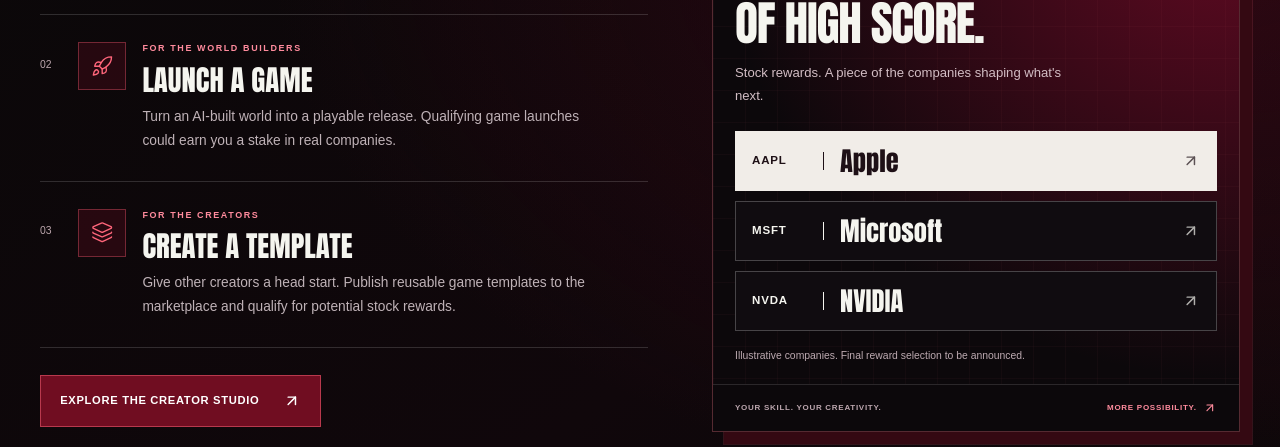
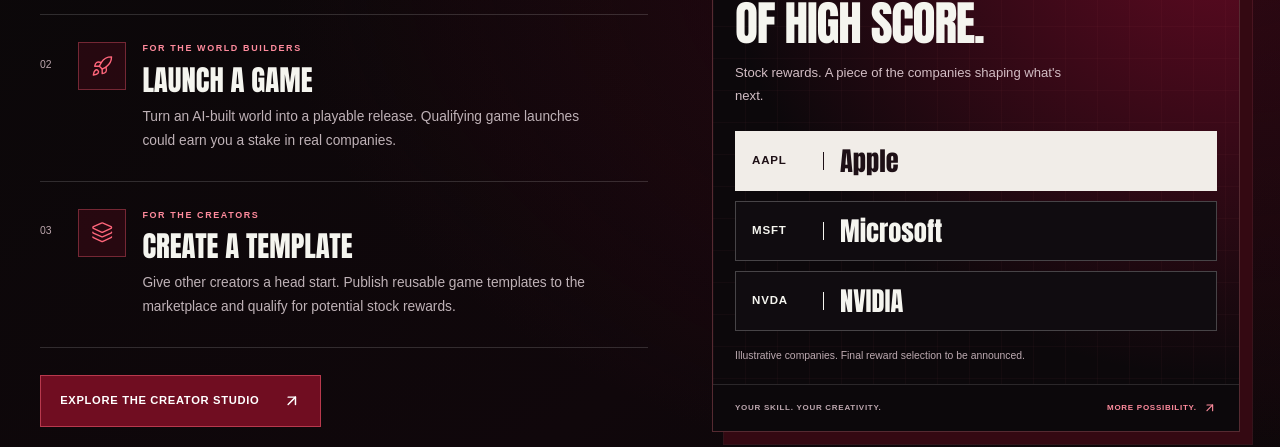
Before and after one commit to usamar98/berrybox-website, a Next.js app: page / in a window 1280 px wide. Shown: the part 8960-9407 px from the top of the page. Built offline with nearby package versions, Linux system fonts and the light colour scheme.

Commit message:
Make reward company cards non-clickable

```diff
--- a/src/components/creator-rewards.module.css
+++ b/src/components/creator-rewards.module.css
@@ -133,7 +133,7 @@
 
 .studioLink svg { width: 1.1rem; height: 1.1rem; }
 .studioLink:hover { background: #99182f; }
-.studioLink:focus-visible, .stocks a:focus-visible { outline: 2px solid #fff; outline-offset: 5px; }
+.studioLink:focus-visible { outline: 2px solid #fff; outline-offset: 5px; }
 
 .showcase {
   border: 1px solid #ff77894d;
@@ -183,9 +183,9 @@
 .showcaseDescription { max-width: 22rem; margin: 1rem 0 1.5rem; font-size: .82rem; line-height: 1.7; color: #d3bec5; }
 .stocks { display: grid; gap: .6rem; list-style: none; margin: 0; padding: 0; }
 
-.stocks a {
+.stockCard {
   display: grid;
-  grid-template-columns: 4.5rem 1fr auto;
+  grid-template-columns: 4.5rem 1fr;
   align-items: center;
   gap: 1rem;
   padding: 1rem;
@@ -194,9 +194,7 @@
   color: #f5f5ef;
 }
 
-.stocks li:first-child a { background: #f1ede8; border-color: #f1ede8; color: #1e1016; }
-.stocks a:hover { border-color: #ff667b; }
-.stocks a > svg { width: 1.1rem; height: 1.1rem; opacity: .7; }
+.stocks li:first-child .stockCard { background: #f1ede8; border-color: #f1ede8; color: #1e1016; }
 
 .ticker {
   border-right: 1px solid currentColor;
@@ -258,7 +256,7 @@
   .showcaseBody { padding: 1.5rem 1rem 1.2rem; }
   .showcaseBar, .showcaseFooter { padding-inline: 1rem; }
   .showcase h3 { font-size: clamp(2.5rem, 10vw, 4rem); }
-  .stocks a { grid-template-columns: 3.6rem 1fr auto; gap: .75rem; padding: 1rem .8rem; }
+  .stockCard { grid-template-columns: 3.6rem 1fr; gap: .75rem; padding: 1rem .8rem; }
   .company { font-size: 1.5rem; }
   .ticker { font-size: .65rem; }
   .disclosure { grid-template-columns: 1fr; gap: .7rem; margin-top: 2.5rem; }
--- a/src/components/creator-rewards.tsx
+++ b/src/components/creator-rewards.tsx
@@ -27,9 +27,9 @@
 
 // Illustrative companies only; these are not a supported reward catalog.
 const stockExamples = [
-  { name: "Apple", ticker: "AAPL", href: "https://investor.apple.com/investor-relations/faq/default.aspx" },
-  { name: "Microsoft", ticker: "MSFT", href: "https://www.microsoft.com/en-us/investor/faq" },
-  { name: "NVIDIA", ticker: "NVDA", href: "https://investor.nvidia.com/investor-resources/faqs/default.aspx" },
+  { name: "Apple", ticker: "AAPL" },
+  { name: "Microsoft", ticker: "MSFT" },
+  { name: "NVIDIA", ticker: "NVDA" },
 ];
 
 export function CreatorRewards() {
@@ -80,13 +80,12 @@
             <p className={styles.showcaseDescription}>Stock rewards. A piece of the companies shaping what&apos;s next.</p>
 
             <ul className={styles.stocks} aria-label="Illustrative stock reward companies">
-              {stockExamples.map(({ name, ticker, href }) => (
+              {stockExamples.map(({ name, ticker }) => (
                 <li key={ticker}>
-                  <a href={href} target="_blank" rel="noreferrer" aria-label={`${name} (${ticker}) investor information, opens in a new tab`}>
+                  <div className={styles.stockCard}>
                     <span className={styles.ticker}>{ticker}</span>
                     <span className={styles.company}>{name}</span>
-                    <ArrowUpRight aria-hidden="true" />
-                  </a>
+                  </div>
                 </li>
               ))}
             </ul>
```
